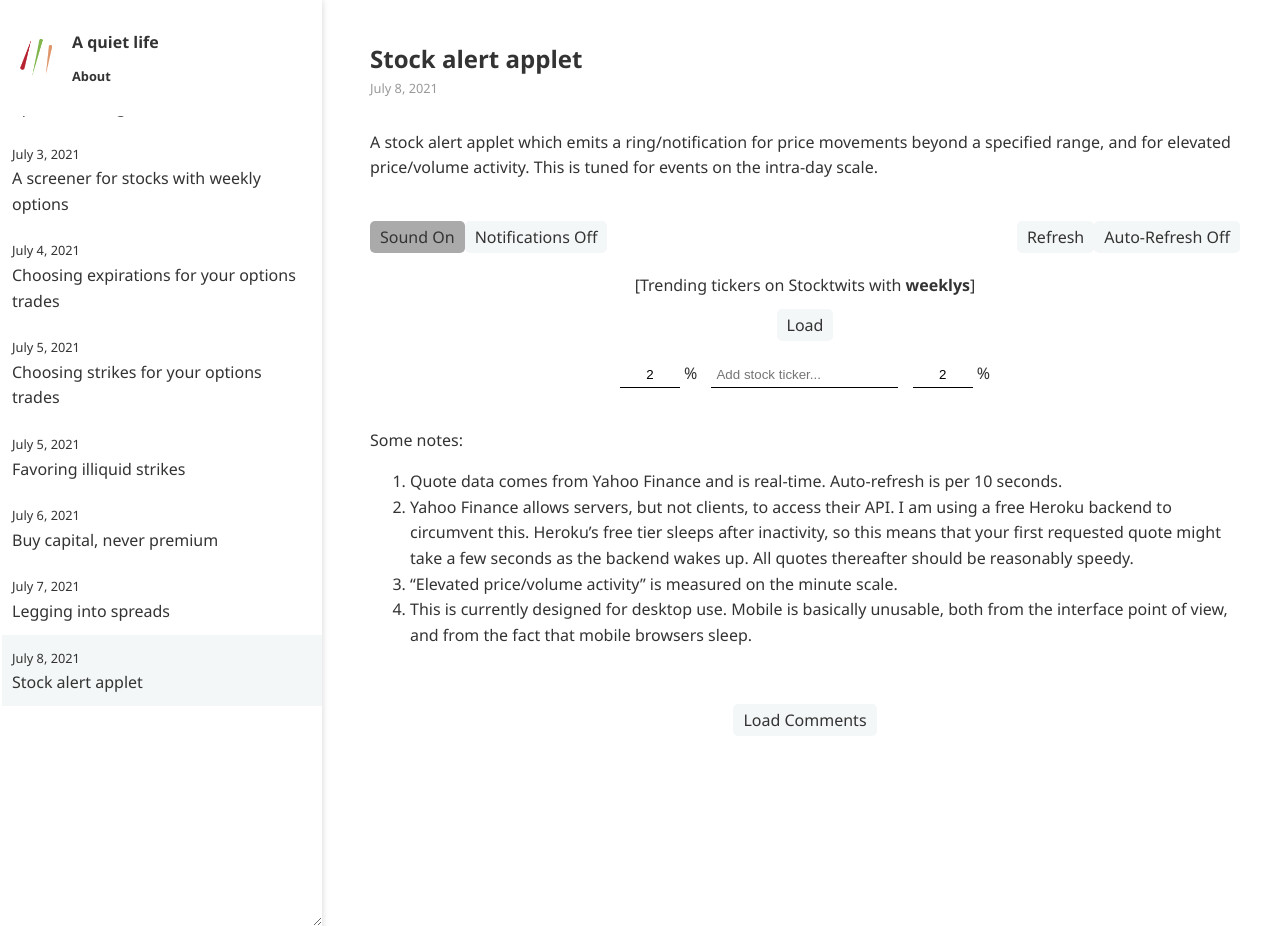
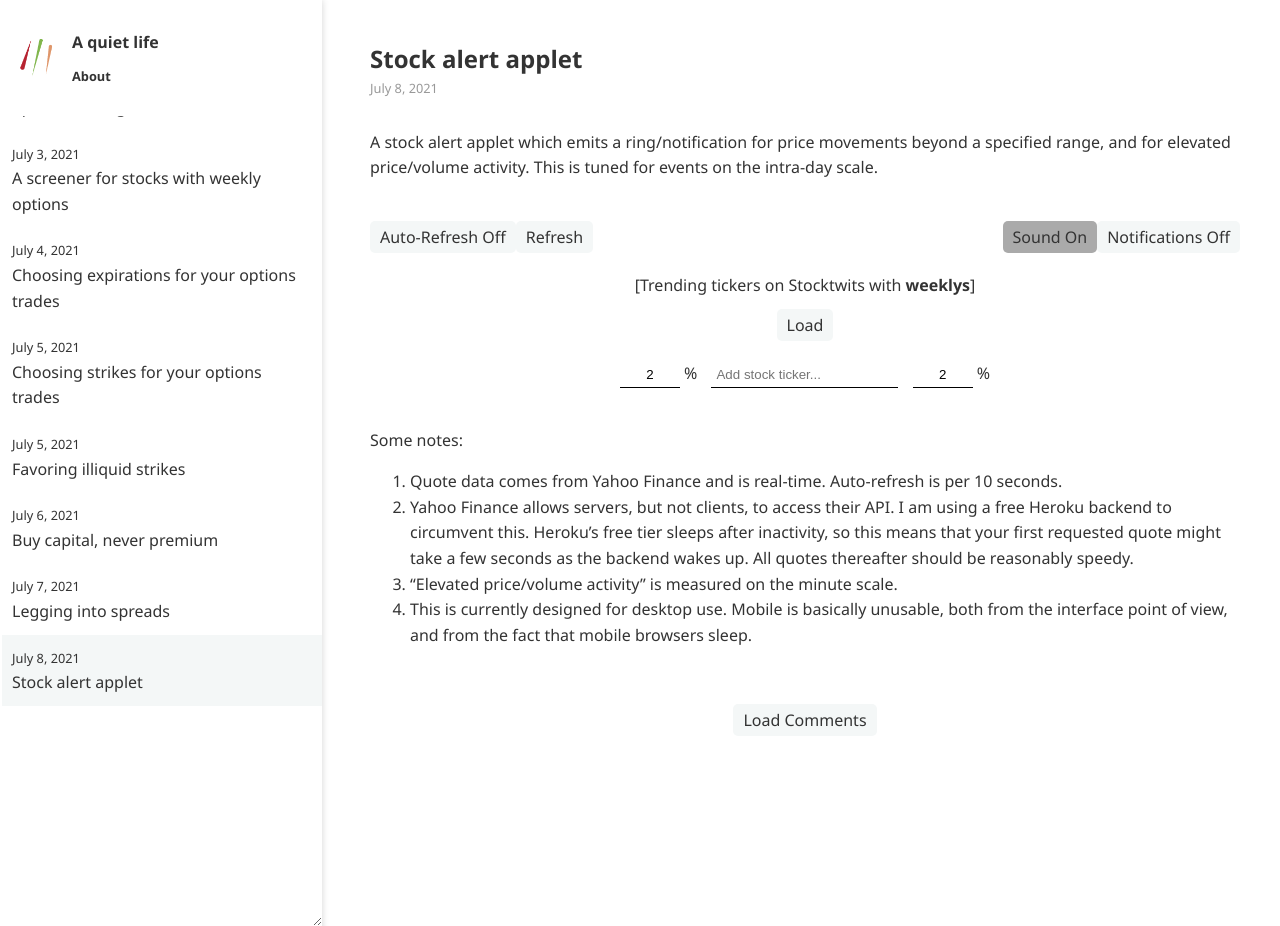
Before and after one commit to ansyblenetwork/aquietlife, a Jekyll site: the page built from _posts/2021-07-08-alerts.md, in a window 1280 px wide and 926 px high. Built offline with Jekyll 4.4.1, drawn with Linux system fonts in a browser that asks for light colours.

Commit message:
Update 2021-07-08-alerts.md

```diff
--- a/_posts/2021-07-08-alerts.md
+++ b/_posts/2021-07-08-alerts.md
@@ -10,12 +10,13 @@ A stock alert applet which emits a ring/notification for price movements beyond
 
 
 <div style="margin-bottom:20px">
+<button onclick="toggleAlerts(this);">Auto-Refresh Off</button><button onclick="update(); updateStocktwits();">Refresh</button>
+<span id="msg" style="margin-left:10px;"></span>
+
 <audio id="audiodown" src="{{ "case-closed-531.mp3" | relative_url }}" autostart="false"></audio>
 <audio id="audio" src="{{ "that-was-quick.mp3" | relative_url }}" autostart="false"></audio>
-<button onclick="toggleSound(this);" id="soundButton" class="active">Sound On</button><button onclick="toggleNotifications(this);" id="notificationButton">Notifications Off</button>
-<button onclick="toggleAlerts(this);" style="float:right">Auto-Refresh Off</button>
-<button onclick="update(); updateStocktwits();" style="float:right">Refresh</button>
-<span id="msg" style="margin-right:10px; float:right"></span>
+<button onclick="toggleNotifications(this);" id="notificationButton" style="float:right">Notifications Off</button>
+<button onclick="toggleSound(this);" id="soundButton" class="active" style="float:right">Sound On</button>
 </div>
 
 <div style="margin-bottom:10px; text-align:center" id="stocktwits">[Trending tickers on Stocktwits with <strong>weeklys</strong>]</div>
```
